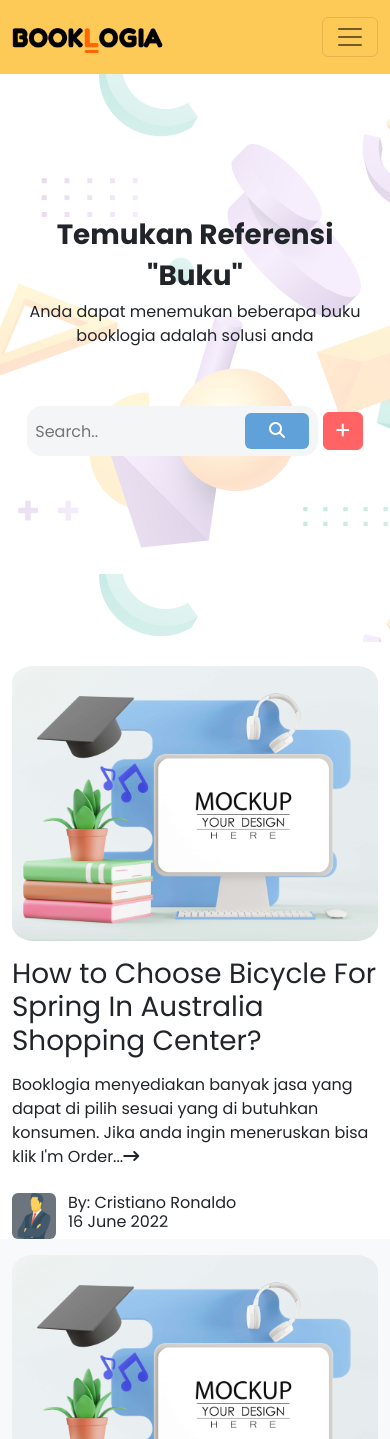
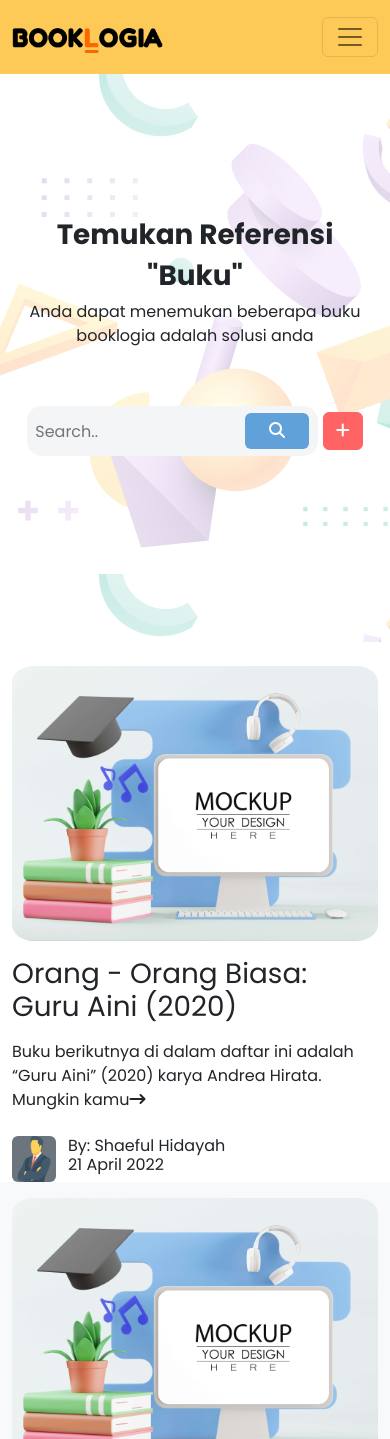
Before and after one commit to fikriwado/booklogia, a React (Create React App) app: page /forum in a window 390 px wide. Shown: the top 1439 px of the page. Built offline with nearby package versions, Linux system fonts and the light colour scheme.

Commit message:
fix responsive search modal

```diff
--- a/src/components/Search/index.js
+++ b/src/components/Search/index.js
@@ -4,6 +4,7 @@ import "../../sass/pages/_forum.scss";
 import Desainzero from "../../assets/images/Forum/Desainzero.png";
 import User from "../../assets/images/Forum/User.png";
 import dataThreads from "../../utils/threads.json";
+import { Link } from "react-router-dom";
 
 const Search = () => {
   const [show, setShow] = useState(false);
@@ -53,26 +54,26 @@ const Search = () => {
                 })
                 .map((val) => {
                   return (
-                    <Row
-                      className="d-flex align-items-center pb-4"
-                      style={{ width: "900px" }}
-                      key={val.id}
+                    <Container>
+                      <Link
+                        to={"/thread/" + val.slug}
+                        className="text-decoration-none text-dark"
                       >
-                      <Col className="d-flex justify-content-center">
+                        <Row className="row" key={val.slug}>
+                          <Col className="col-sm  flex-center w-100 d-flex justify-content-center mt-4 mb-3">
                             <img
-                          className="img-round"
+                              className="img-fluid img-round"
                               src={Desainzero}
                               alt=""
-                          width="75%"
+                              width="100%"
                             />
                           </Col>
-                      <Col>
-                        <div className="d-flex align-items-center pt-3">
-                          <div>
-                            <h4>{val.judul}</h4>
+
+                          <div className="col-sm d-flex align-items-center">
+                            <Col className="title-inside">
+                              <h1 className="">{val.judul}</h1>
                               <p className="mt-3 mb-4">
-                              <span className="fw-medium"> </span>
-                              {val.story}
+                                <span className="fw-medium"></span> {val.story}
                                 <span className="fa-solid fa-arrow-right-long"></span>
                               </p>
                               <div className="d-flex ">
@@ -85,8 +86,7 @@ const Search = () => {
                                 <Container className=" d-flex align-items-center ml-2">
                                   <div>
                                     <h6>
-                                    By: {val.penulis}
-                                    <br />
+                                      By: {val.penulis} <br />
                                       <span className="text-sub-blog">
                                         {val.tanggal}
                                       </span>
@@ -94,10 +94,11 @@ const Search = () => {
                                   </div>
                                 </Container>
                               </div>
+                            </Col>
                           </div>
-                        </div>
-                      </Col>
                         </Row>
+                      </Link>
+                    </Container>
                   );
                 })}
             </Modal.Body>
--- a/src/pages/Forum/Detail/index.js
+++ b/src/pages/Forum/Detail/index.js
@@ -90,31 +90,6 @@ function Thread() {
               <button className="comment-btn">Submit</button>
             </div>
           </Card>
-          <Row className="row-search-comment">
-            <div className="search-comment">
-              <Col className="search-col mr-2">
-                <Col className="w-100 h-100 d-flex justify-content-center align-items-center ">
-                  <form
-                    action="/action_page.php"
-                    className="d-flex align-items-center form-container"
-                  >
-                    <button
-                      type="button"
-                      className="btn btn-primary mx-md-2 button-search-comment mb-5 mt-5"
-                    >
-                      <i className="fa fa-search pr-3 pl-3 text-white"> </i>
-                    </button>
-                    <input
-                      type="text"
-                      placeholder="Find a something ....."
-                      name="search "
-                      className="search-input-comment p-2 mr-5 text-white"
-                    />
-                  </form>
-                </Col>
-              </Col>
-            </div>
-          </Row>
           {threadSelected.komens.map((komen) => (
             <>
               <Card className="comment-container mt-3">
--- a/src/pages/Forum/index.js
+++ b/src/pages/Forum/index.js
@@ -12,6 +12,14 @@ import Search from "../../components/Search";
 function Forum() {
   const { threads } = useSelector((state) => state.threads);
 
+  const arraylike = [];
+  for (let i = 0; i < threads.length; i++) {
+    const element = threads[i];
+    arraylike.push(element.like);
+  }
+  const max = Math.max(...arraylike);
+
+  const threadLikes = threads.filter((thread) => thread.like === max);
   return (
     <div>
       <Col className="banner-blog-parent ">
@@ -46,7 +54,11 @@ function Forum() {
       </Col>
 
       <Container>
-        <Row>
+        <Link
+          to={"/thread/" + threadLikes[0].slug}
+          className="text-decoration-none text-dark"
+        >
+          <Row key={threadLikes[0].slug}>
             <Col className="col-sm  flex-center w-100 d-flex justify-content-center mt-4 mb-3">
               <img
                 className="img-fluid img-round"
@@ -55,16 +67,11 @@ function Forum() {
                 width="100%"
               />
             </Col>
-
             <div className="col-sm d-flex align-items-center">
               <Col className="title-inside">
-              <h1 className="">
-                How to Choose Bicycle For Spring In Australia Shopping Center?
-              </h1>
+                <h1 className="">{threadLikes[0].judul}</h1>
                 <p className="mt-3 mb-4">
-                <span className="fw-medium">Booklogia </span> menyediakan banyak
-                jasa yang dapat di pilih sesuai yang di butuhkan konsumen. Jika
-                anda ingin meneruskan bisa klik I'm Order...
+                  <span className="fw-medium"> </span> {threadLikes[0].story}
                   <span className="fa-solid fa-arrow-right-long"></span>
                 </p>
                 <div className="d-flex ">
@@ -77,8 +84,10 @@ function Forum() {
                   <Container className=" d-flex align-items-center ml-2">
                     <div>
                       <h6>
-                      By: Cristiano Ronaldo <br />
-                      <span className="text-sub-blog">16 June 2022</span>
+                        By: {threadLikes[0].penulis} <br />
+                        <span className="text-sub-blog">
+                          {threadLikes[0].tanggal}
+                        </span>
                       </h6>
                     </div>
                   </Container>
@@ -86,6 +95,7 @@ function Forum() {
               </Col>
             </div>
           </Row>
+        </Link>
       </Container>
 
       <Col md={12} className="pageabout-3 bg-light pt-3">
--- a/src/utils/threads.json
+++ b/src/utils/threads.json
@@ -8,7 +8,7 @@
     "story": "Marmut Merah Jambu adalah buku karya Raditya Dika kelima yang diterbitkan pada tahun 2010.",
     "penulis": "Fahmi Ali Husni",
     "tanggal": "13 April 2022",
-    "like": 1.659,
+    "like": 3.999,
     "id_user": 1,
     "edit": 0,
     "delete": 0,
@@ -91,7 +91,7 @@
     "story": "Kambing Jantan: Sebuah Catatan Harian Pelajar Bodoh adalah buku karya Raditya Dika yang dit",
     "penulis": "Zelda Ababil",
     "tanggal": "16 April 2022",
-    "like": 1.659,
+    "like": 1.629,
     "id_user": 1,
     "edit": 0,
     "delete": 0,
@@ -238,7 +238,7 @@
     "story": "Buku berikutnya di dalam daftar ini adalah “Guru Aini” (2020) karya Andrea Hirata. Mungkin kamu",
     "penulis": "Shaeful Hidayah",
     "tanggal": "21 April 2022",
-    "like": 1.659,
+    "like": 5.659,
     "id_user": 3,
     "edit": 0,
     "delete": 0,
```
Lines whose indentation alone changed are shown as unchanged.
